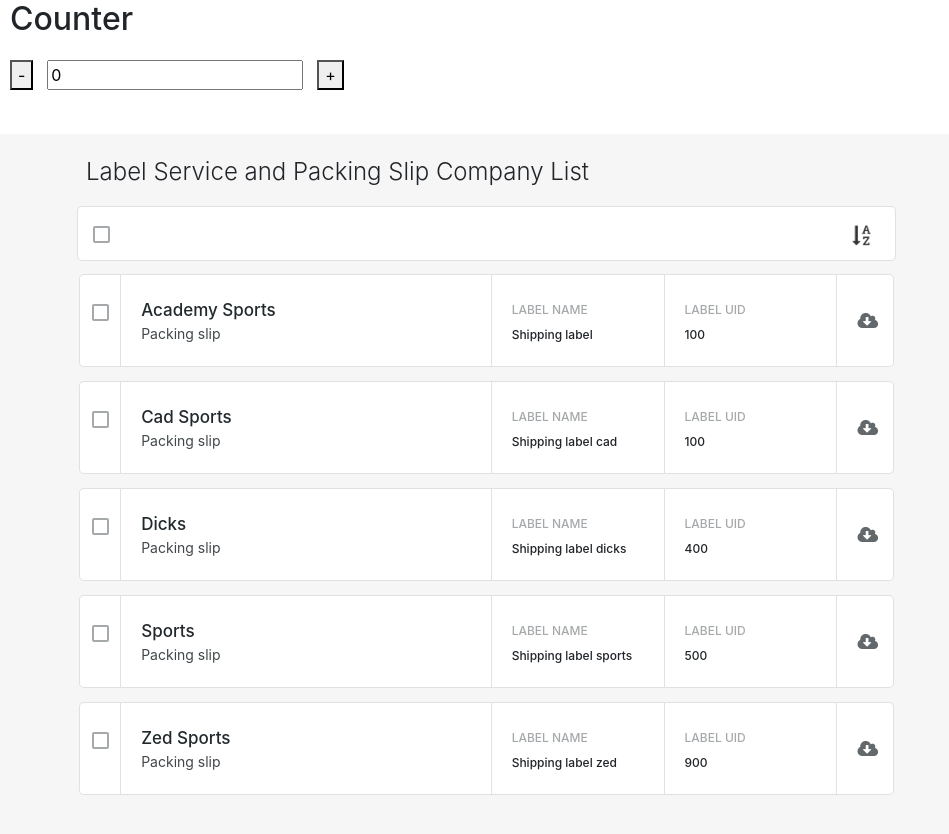
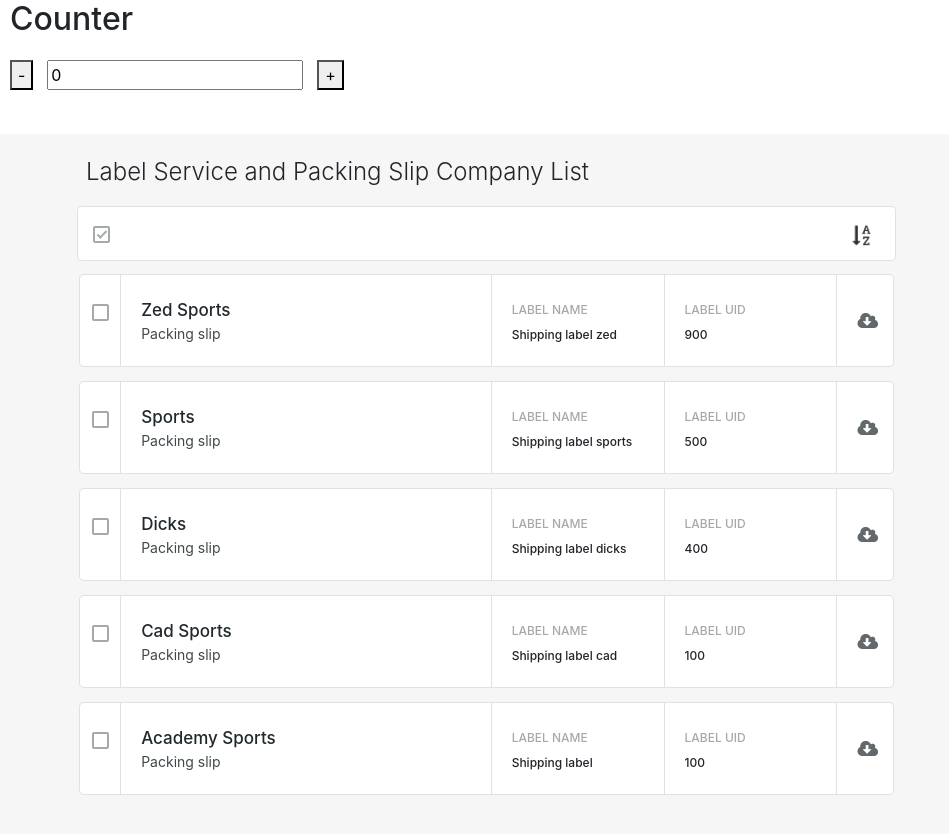
Before and after one commit to minakshiakumar/incrementorwithredux, a React (Create React App) app: page / in a window 1280 px wide. Shown: the top 834 px of the page, without its empty margins (0-949 px from the left). Built offline with nearby package versions, Linux system fonts and the light colour scheme.

Commit message:
list check all functionality

```diff
--- a/src/action/actionType.js
+++ b/src/action/actionType.js
@@ -1,7 +1,8 @@
-/*******************COUNTER REDUCER**************************/
+/*********************COUNTER REDUCER**************************/
 export const INCREMENT = "INCREMENT";
 export const DECREMENT = "DECREMENT";
 export const ONCHANGE = "ONCHANGE";
 
-/*********************LIST REDUCER************************/
-export const GET_LIST = "GETLIST"
+/***********************LIST REDUCER************************/
+export const GET_LIST = "GETLIST";
+export const LIST_TOOL_CHECK_STATUS = "LISTTOOLCHECKSTATUS";
--- a/src/action/listActionCreator.js
+++ b/src/action/listActionCreator.js
@@ -3,3 +3,6 @@
 export function getAllList(data) {
     return { type: ACTION_TYPE.GET_LIST, sortOrder: data.sortOrder };
 }
+export function changeListToolCheckStatus(data) {
+    return { type: ACTION_TYPE.LIST_TOOL_CHECK_STATUS, listToolCheckStatus: data.listToolCheckStatus };
+}
--- a/src/index.js
+++ b/src/index.js
@@ -12,7 +12,6 @@
 
 //store creation
 const store = createStore(root.rootReducer);
-
 const App = () => (
   <Provider store={store}>
     <div>
--- a/src/list.js
+++ b/src/list.js
@@ -7,22 +7,25 @@
     constructor(props) {
         super(props);
         this.state = {
-            list: []
+            list: [],
+            rowCheckFlag: []
         }
     }
     componentWillMount() {
-        console.log(this.props.sortOrderValue, "sortOrderValue");
         var obj = {
-            sortOrder: this.props.sortOrderValue
+            sortOrder: this.props.sortOrderValue,
+            listToolCheckStatus: this.props.isCheckAll
         };
         this.props.actions.getAllList(obj);
+
     }
     //For receiving updated store values
     componentWillReceiveProps(nextProps) {
         var state = this.state;
         state.list = (nextProps && nextProps.listData) ? nextProps.listData : state.list;
+        state.rowCheckFlag = (nextProps && nextProps.listData && nextProps.listData.length > 0) ? new Array(4) : [];
+        state.rowCheckFlag = (nextProps && nextProps.listData && nextProps.listData.length > 0) ? state.rowCheckFlag.fill(this.props.isCheckAll) : [];
         this.setState(state);
-
     }
 
     render() {
@@ -33,7 +36,7 @@
                     list.map((item, key) => <div key={key} className="col-md-8 grid-container">
                         <div className="grid-item no-rht-border curve-left-border">
                             <label>
-                                <input type="checkbox" name="" value="" />
+                                <input type="checkbox" name="checkbox" checked={this.state.rowCheckFlag[key]} onChange={this.props.changeRowCheckValue.bind(this, key)} />
                                 <i className="checkbox-helper"></i>
                             </label>
                         </div>
--- /dev/null
+++ b/src/listToolBar.js
@@ -0,0 +1,93 @@
+import React from 'react';
+import { BrowserRouter as Router, Link } from "react-router-dom";
+import { connect } from 'react-redux';
+import * as listActionCreator from './action/listActionCreator';
+import { bindActionCreators } from 'redux';
+import List from './list';
+import * as ACTION_TYPE from './action/actionType';
+import _ from 'underscore';
+
+export class ListToolBar extends React.Component {
+    constructor(props) {
+        super(props);
+        this.state = {
+            sortOrder: 1,// 1 -> asc , -1 -> desc
+            isChecked: false
+        }
+    }
+    //For receiving updated store values
+    componentWillReceiveProps(nextProps) {
+        console.log("SSSSSSSSSssss", nextProps);
+        var state = this.state;
+        state.isChecked = (nextProps && nextProps.listToolCheckValue) ? nextProps.listToolCheckValue : state.isChecked;
+        this.setState(state);
+    }
+    onChange = (e) => {
+        this.setState({
+            isChecked: !this.state.isChecked
+        });
+        let obj = { type: ACTION_TYPE.LIST_TOOL_CHECK_STATUS, listToolCheckStatus: this.state.isChecked };
+        this.props.actions.changeListToolCheckStatus(obj);
+    }
+    onChangeOfIndividualCheckValue(key, e) {
+        var state = this.state;
+        state.rowCheckFlag[key] = !state.rowCheckFlag[key];
+        this.setState(state);
+        if (_.contains(state.rowCheckFlag, false)) {
+            let obj = { type: ACTION_TYPE.LIST_TOOL_CHECK_STATUS, listToolCheckStatus: false };
+            this.props.actions.changeListToolCheckStatus(obj);
+        } else {
+            let obj = { type: ACTION_TYPE.LIST_TOOL_CHECK_STATUS, listToolCheckStatus: true };
+            this.props.actions.changeListToolCheckStatus(obj);
+
+        }
+    }
+    changeSortOrder = (e) => {
+        e.preventDefault();
+        var state = this.state;
+        state.sortOrder = (state.sortOrder === 1) ? -1 : 1;
+        this.setState(state);
+        var obj = {
+            sortOrder: this.state.sortOrder,
+            listToolCheckStatus: this.state.isChecked
+        };
+        this.props.actions.getAllList(obj);
+    }
+    render() {
+        return (
+            <div>
+                <div className="col-md-8 sort">
+                    <div className="row">
+                        <div className="col-md-1">
+                            <span>
+                                <label>
+                                    <input type="checkbox" name="listCheckbox" checked={!this.state.isChecked} onChange={this.onChange} />
+                                    <i className="checkbox-helper2"></i>
+                                </label>
+                            </span>
+                        </div>
+                        <div className="col-md-10">
+                        </div>
+                        <div className="col-md-1">
+                            <Router>
+                                <Link to="" onClick={this.changeSortOrder}>
+                                    {this.state.sortOrder === 1 ? <img alt="sort icon" className="sort-down-icon" src={require('./image/sort-icon.PNG')} /> : <img alt="sort icon" className="sort-up-icon" src={require('./image/sort-up-icon.PNG')} />}
+                                </Link>
+                            </Router>
+                        </div>
+                    </div>
+                </div>
+                <List isCheckAll={this.state.isChecked} changeRowCheckValue={this.onChangeOfIndividualCheckValue} />
+            </div>
+        )
+    }
+}
+function mapStateToProps(state) {
+    return {
+        listToolCheckValue: state.listReducer.listToolCheckStatus
+    };
+}
+function mapDispatchToProps(dispatch) {
+    return { actions: bindActionCreators(listActionCreator, dispatch) }
+}
+export default connect(mapStateToProps, mapDispatchToProps)(ListToolBar);
--- a/src/reducer/listReducer.js
+++ b/src/reducer/listReducer.js
@@ -25,6 +25,10 @@
           listData: data
         };
       }
+    case action.LIST_TOOL_CHECK_STATUS:
+      return {
+        listToolCheckStatus: action.listToolCheckStatus
+      };
     default:
       return state;
   }
--- a/src/sort.js
+++ b/src/sort.js
@@ -2,30 +2,13 @@
 import { connect } from 'react-redux';
 import * as listActionCreator from './action/listActionCreator';
 import { bindActionCreators } from 'redux';
-import List from './list';
-import { BrowserRouter as Router, Link } from "react-router-dom";
-import * as ACTION_TYPE from './action/actionType';
+import ListToolBar from './listToolBar';
 import MetaTags from 'react-meta-tags';
 
 export class Sort extends React.Component {
-    constructor(props) {
-        super(props);
-        this.state = {
-            sortOrder: 1 // 1 -> asc , -1 -> desc
-        }
-    }
-    componentWillMount() {
-    }
     //For receiving updated store values
     componentWillReceiveProps(nextProps) {
     }
-    changeSortOrder = (e) => {
-        var state = this.state;
-        state.sortOrder = (state.sortOrder === 1) ? -1 : 1;
-        this.setState(state);
-        this.props.dispatch({ type: ACTION_TYPE.GET_LIST, sortOrder: this.state.sortOrder });
-    }
-
     render() {
         return (
             <div>
@@ -34,28 +17,7 @@
                 </MetaTags>
                 <div className="list-outer">
                     <p className="list-head"> Label Service and Packing Slip  Company List</p>
-                    <div className="col-md-8 sort">
-                        <div className="row">
-                            <div className="col-md-1">
-                                <span>
-                                    <label>
-                                        <input type="checkbox" name="" value="" />
-                                        <i className="checkbox-helper2"></i>
-                                    </label>
-                                </span>
-                            </div>
-                            <div className="col-md-10">
-                            </div>
-                            <div className="col-md-1">
-                                <Router>
-                                    <Link to="" onClick={this.changeSortOrder}>
-                                        {this.state.sortOrder === 1 ? <img alt="sort icon" className="sort-down-icon" src={require('./image/sort-icon.PNG')} /> : <img alt="sort icon" className="sort-up-icon" src={require('./image/sort-up-icon.PNG')} />}
-                                    </Link>
-                                </Router>
-                            </div>
-                        </div>
-                    </div>
-                    <List sortOrderValue={this.state.sortOrder} />
+                    <ListToolBar />
                 </div>
             </div>
 
```
Also changed, not shown: src/listActionBar.js (added, +29 -0 lines), 1 other file (tests, documents, lock files or other folders).
